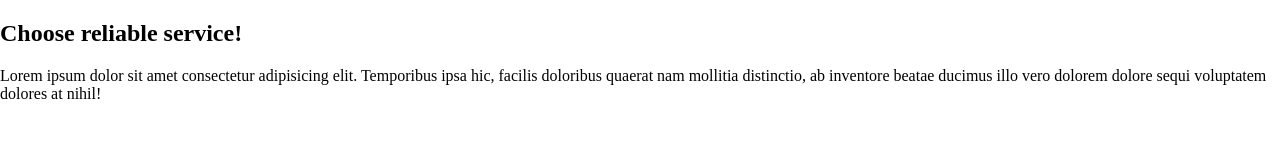
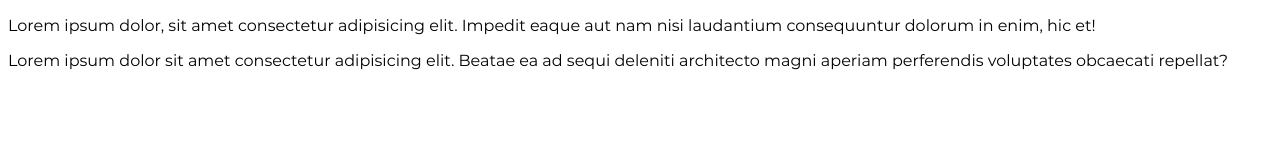
Before and after one commit to Lirik1992/react_ssr_landing, a website: page landing/index.html in a window 1280 px wide. Drawn offline with Linux system fonts and the light colour scheme.

Commit message:
Font added and linter rules

```diff
--- a/landing/index.html
+++ b/landing/index.html
@@ -9,9 +9,11 @@
     <title>Landing page</title>
   </head>
   <body>
-    <section>
-      <h1>Choose reliable service!</h1>
-      <p>Lorem ipsum dolor sit amet consectetur adipisicing elit. Temporibus ipsa hic, facilis doloribus quaerat nam mollitia distinctio, ab inventore beatae ducimus illo vero dolorem dolore sequi voluptatem dolores at nihil!</p>
+    <section class="content-one">
+      <p>Lorem ipsum dolor, sit amet consectetur adipisicing elit. Impedit eaque aut nam nisi laudantium consequuntur dolorum in enim, hic et!</p>
+    </section>
+    <section class="content-two">
+      <p>Lorem ipsum dolor sit amet consectetur adipisicing elit. Beatae ea ad sequi deleniti architecto magni aperiam perferendis voluptates obcaecati repellat?</p>
     </section>
   </body>
 </html>
--- a/landing/scss/_config.scss
+++ b/landing/scss/_config.scss
@@ -1,8 +1,24 @@
+@font-face {
+  font-family: 'Montserrat-ExtraBold';
+  src: url('../../client/assets/fonts/Montserrat-ExtraBold.ttf');
+}
+@font-face {
+  font-family: 'Montserrat-Light';
+  src: url('../../client/assets/fonts/Montserrat-Light.ttf');
+}
+@font-face {
+  font-family: 'Montserrat Regular';
+  src: url('../../client/assets/fonts/Montserrat-Regular.ttf');
+}
+@font-face {
+  font-family: 'Montserrat-SemiBold';
+  src: url('../../client/assets/fonts/Montserrat-SemiBold.ttf');
+}
+
 $primary: #40BFBD;
 $secondary: #40BF71;
-
-$main-font: 'Segoe UI', Tahoma, Geneva, Verdana, sans-serif;
-
+$main-font: 'Montserrat Regular';
+$base-size: 10px;
 
 //Media queries
 @mixin mediaSmall {
--- a/landing/scss/main.scss
+++ b/landing/scss/main.scss
@@ -1,7 +1,12 @@
 @import "config";
 
-html,
-body {
+html {
+  font-family: $main-font;
+  font-size: $base-size;
   margin: 0;
   padding: 0;
+
+  body {
+    font-size: 1.6rem;
+  }
 }
--- a/package.json
+++ b/package.json
@@ -14,6 +14,9 @@
     "express-minify-html": "^0.12.0"
   },
   "devDependencies": {
-    "node-sass": "^4.11.0"
+    "eslint": "^5.15.1",
+    "eslint-plugin-react": "^7.12.4",
+    "node-sass": "^4.11.0",
+    "nodemon": "^1.18.10"
   }
 }
--- a/server/app.js
+++ b/server/app.js
@@ -4,7 +4,7 @@ const app = express();
 const settings = require("./settings/config");
 var minifyHTML = require("express-minify-html");
 
-app.set("views", "./landing");
+app.set("views", "../landing");
 
 app.use(
   minifyHTML({
@@ -21,7 +21,7 @@ app.use(
   })
 );
 
-app.use(express.static(path.join(__dirname, "./landing")));
+app.use(express.static(path.join(__dirname, "../landing")));
 app.get("/", (req, res) => {
   res.render("index");
 });
```
Also changed, not shown: .eslintrc.js (added), client/assets/fonts/Montserrat-ExtraBold.ttf (added), client/assets/fonts/Montserrat-Light.ttf (added), client/assets/fonts/Montserrat-Regular.ttf (added), client/assets/fonts/Montserrat-SemiBold.ttf (added), landing/style/main.css.
